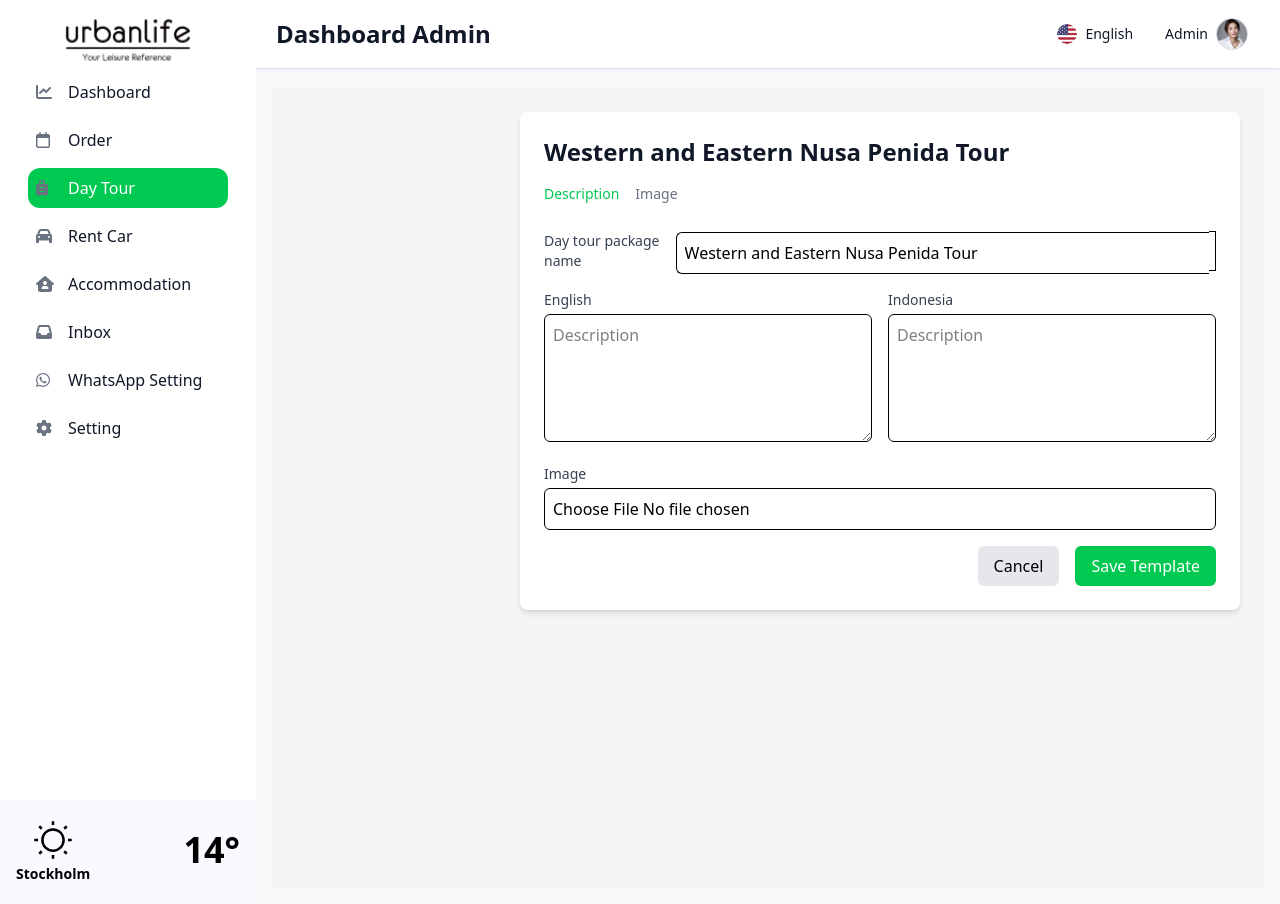
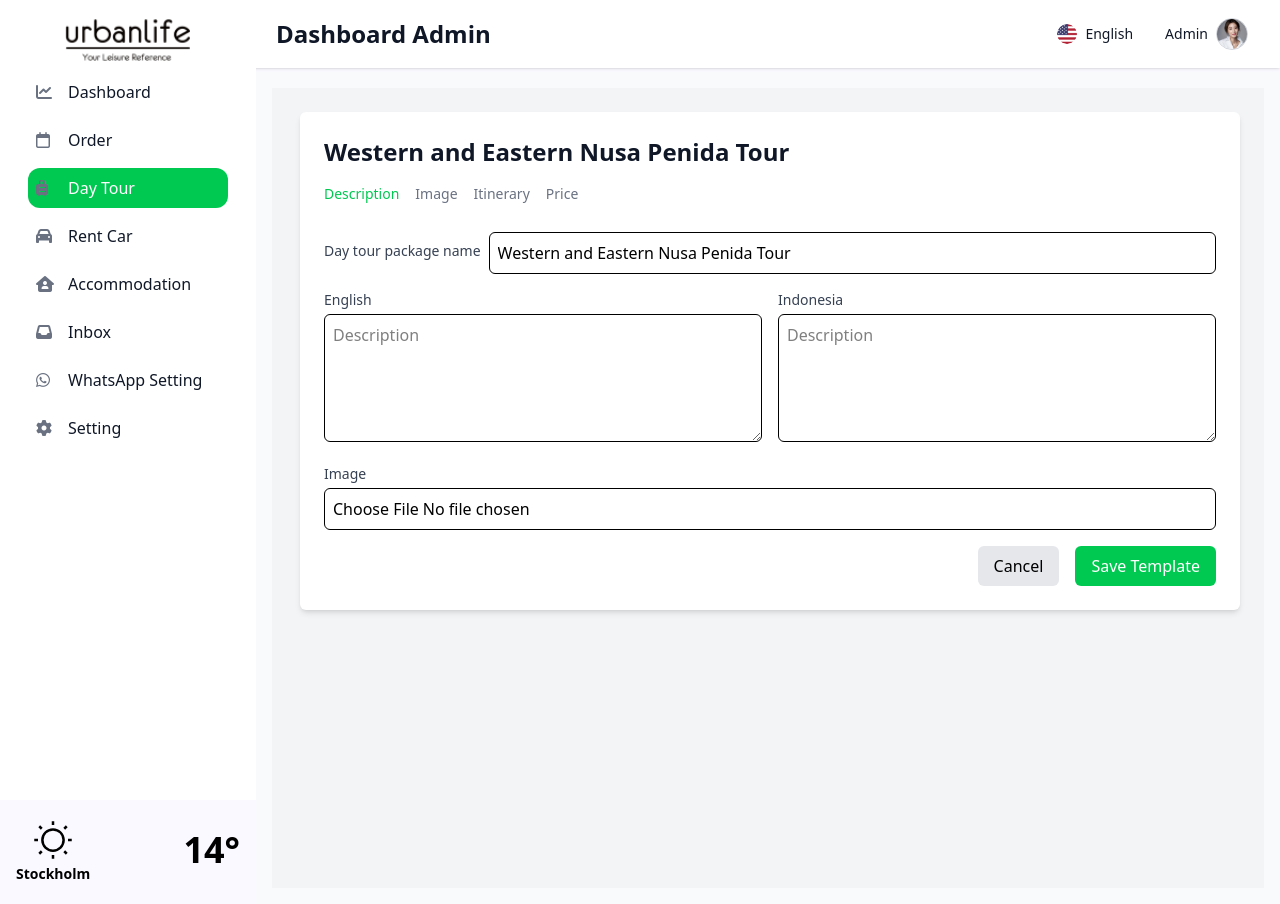
Before and after one commit to myreds12/urbanlife-frontend, a React (Vite) app in the folder urbanlife-frontend/: page /day-tour in a window 1280 px wide. Built offline with nearby package versions, Linux system fonts and the light colour scheme.

Commit message:
adjust layout and styling in DayTour component

```diff
--- a/urbanlife-frontend/src/AdminDashboard/DayTour/DayTour.tsx
+++ b/urbanlife-frontend/src/AdminDashboard/DayTour/DayTour.tsx
@@ -1,5 +1,4 @@
 import React, { useState } from 'react';
-import { Link } from 'react-router-dom';
 import './DayTour.css'; // Pastikan file ini ada di AdminDashboard/DayTour/
 
 function DayTour() {
@@ -28,26 +27,26 @@ function DayTour() {
     <div className="flex h-screen bg-gray-100">
       {/* Sidebar (Bar) - Ini diasumsikan udah dihandle oleh App.tsx */}
       {/* Konten utama */}
-      <main className="ml-56 p-6 flex-1">
-        <div className="bg-white p-6 rounded-lg shadow-md">
+      <main className="ml-1 p-6 flex-1"> {/* Ubah ml-56 jadi ml-1 */}
+        <div className="bg-white p-6 rounded-md shadow-md"> {/* Ubah rounded-lg jadi rounded-md buat border lebih rapi */}
           <h2 className="text-2xl font-semibold text-gray-900 mb-4">Western and Eastern Nusa Penida Tour</h2>
           <div className="text-sm text-gray-500 mb-6 flex space-x-4">
             <span className="cursor-pointer hover:underline text-green-500">Description</span>
             <span className="cursor-pointer hover:underline">Image</span>
-            {/* Hapus Itinerary dan Price */}
+            <span className="cursor-pointer hover:underline">Itinerary</span>
+            <span className="cursor-pointer hover:underline">Price</span>
           </div>
 
           <form onSubmit={handleSubmit} className="space-y-4">
             <div className="flex items-center">
-              <label className="block text-sm font-medium text-gray-700 mr-2">Day tour package name</label>
+              <label className="block text-sm font-medium text-gray-700 mr-2 whitespace-nowrap">Day tour package name</label>
               <input
                 type="text"
                 name="packageName"
                 value={formData.packageName}
                 onChange={handleChange}
-                className="mt-1 p-2 w-full border border-r-0 rounded-l-md rounded-r-none"
+                className="mt-1 p-2 w-full border rounded-md"
               />
-              <div className="border border-l-0 h-10 w-2"></div> {/* Spasi kecil dengan border kanan */}
             </div>
 
             <div className="flex space-x-4">
```
